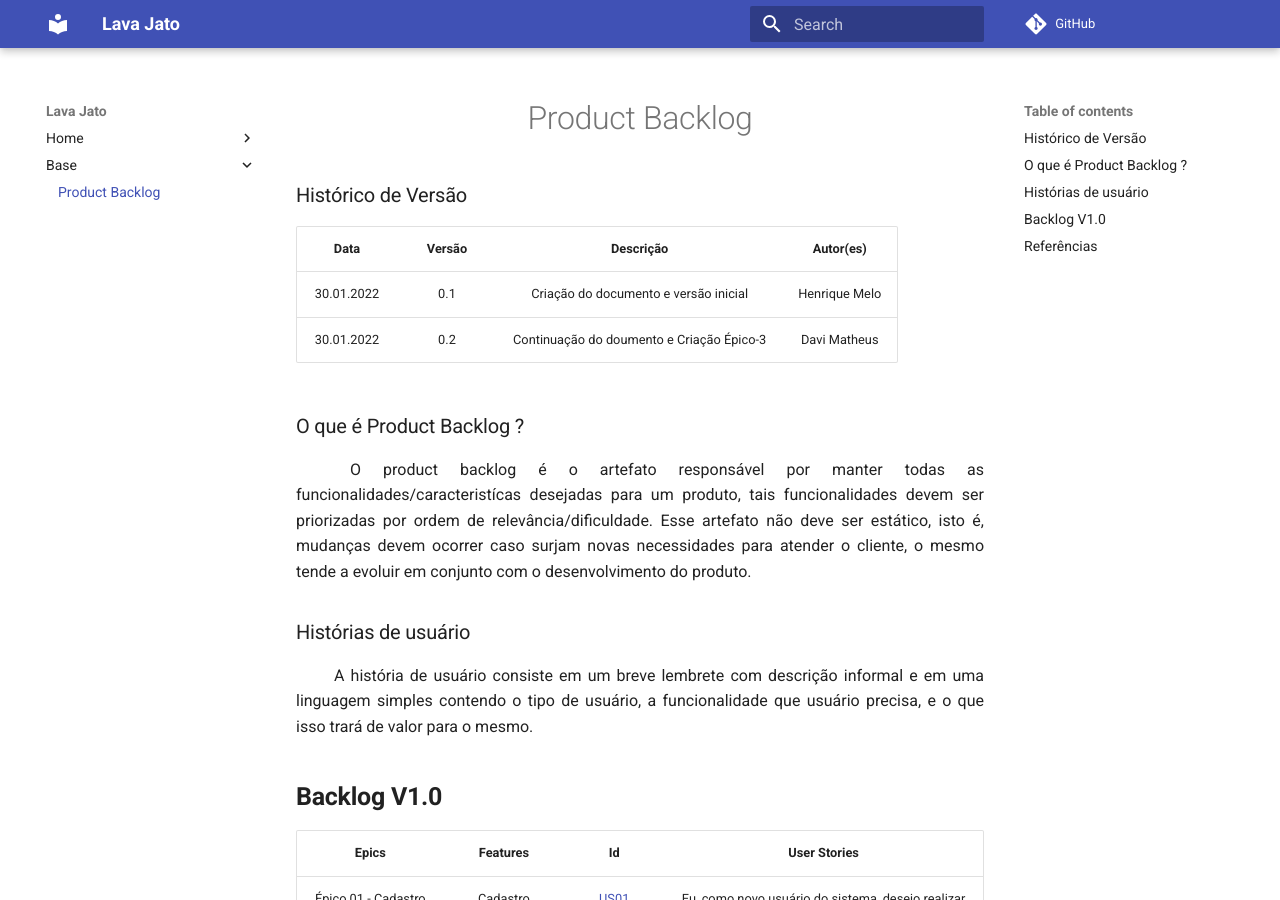
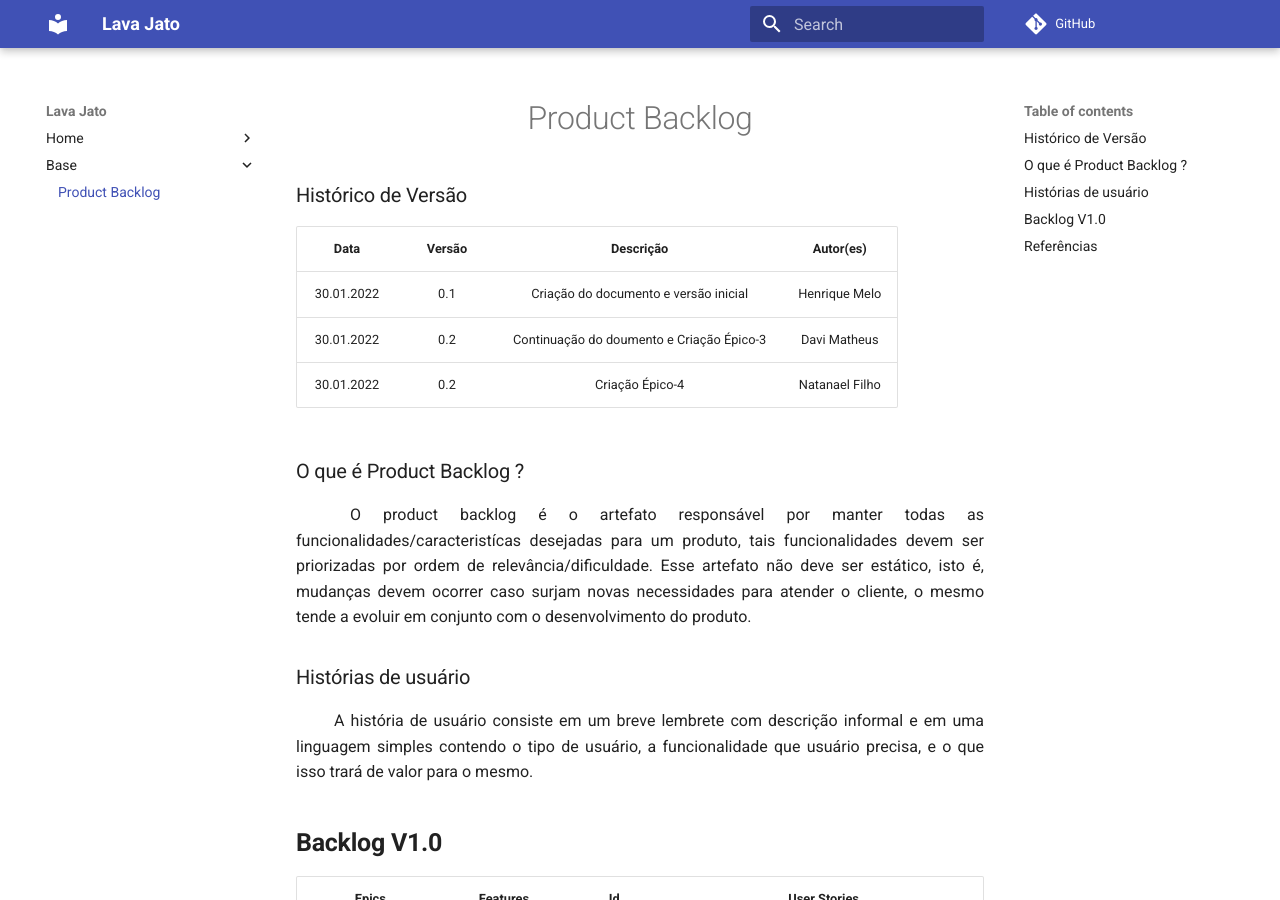
Before and after one commit to UnBArqDsw2021-2/2021.2_G2_Ki-Limpinho, an MkDocs documentation site: the page built from docs/modelagem/backlog.md, in a window 1280 px wide and 900 px high. Built offline with MkDocs 1.6.1 and Material for MkDocs 9.7.7, drawn with Linux system fonts in a browser that asks for light colours; comment, search, counter and statistics services are not loaded.

Commit message:
atualizacao do versionamento

```diff
--- a/docs/modelagem/backlog.md
+++ b/docs/modelagem/backlog.md
@@ -5,6 +5,7 @@
 | :--------: | :----: | :------------------: | :-------------: |
 | 30.01.2022 |  0.1   | Criação do documento e versão inicial | Henrique Melo |
 | 30.01.2022 |  0.2   | Continuação do doumento e Criação Épico-3 | Davi Matheus|
+| 30.01.2022 |  0.2   | Criação Épico-4 | Natanael Filho |
 
 ### O que é Product Backlog ?
 <p align="justify">&emsp;&emsp;
```
